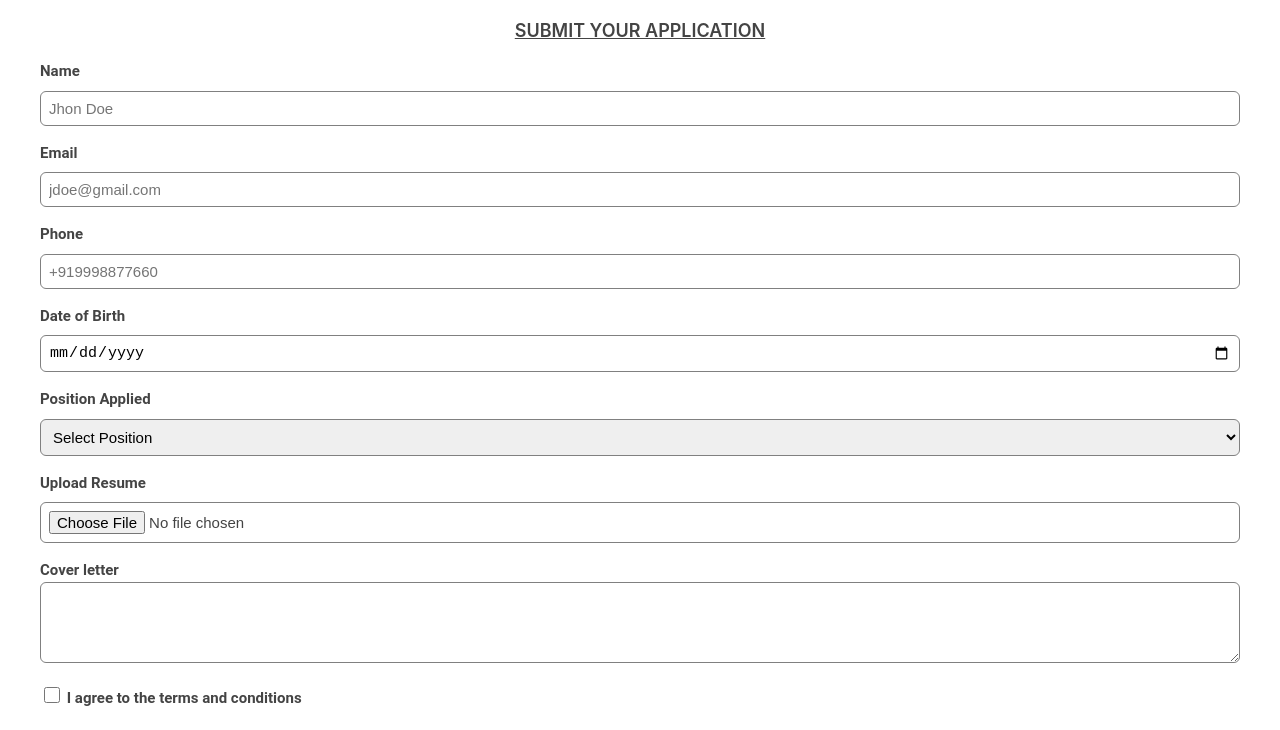
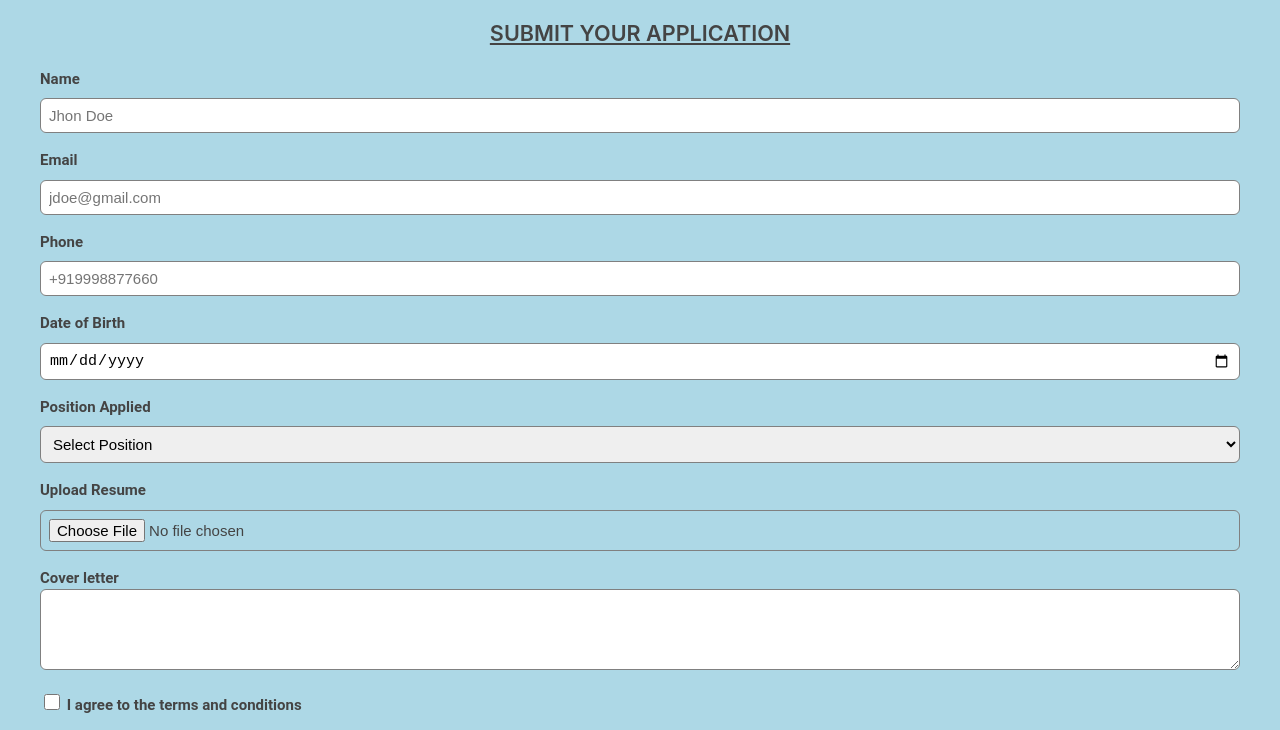
Before and after one commit to Krush-aiden/html_css_js, a plain HTML site: page index.html in a window 1280 px wide. Shown: the part 1086-1816 px from the top of the page. Drawn offline with Linux system fonts and the light colour scheme.

Commit message:
random_changes

```diff
--- a/start.css
+++ b/start.css
@@ -1,3 +1,5 @@
+/* top | right | bottom | left */
+
 /* * {
     font-size: 15px;
 } */
@@ -45,6 +47,31 @@
 
 }
 
+@media screen and (min-width: 400px) and (max-width: 700px) {
+    body {
+        background-color: lightblue;
+    }
+}
+
+@media screen and (min-width: 1200px) and (max-width: 1500px) {
+    body {
+        background-color: lightblue;
+    }
+}
+
+@media screen and (orientation: landscape) {
+    body {
+        font-size: 1.2em;
+    }
+}
+
+/* .centerADiv {
+    text-align: center;
+    max-width: 100px;
+    margin: 0 auto;
+    margin-left: 900px;
+} */
+
 h1,
 h2,
 h3,
@@ -70,7 +97,6 @@
 }
 
 
-/* top | right | bottom | left */
 
 .teamImage {
     border-width: 5px;
```
Also changed, not shown: index.html (+1 -0 lines), start2.html (deleted, +0 -22 lines).
